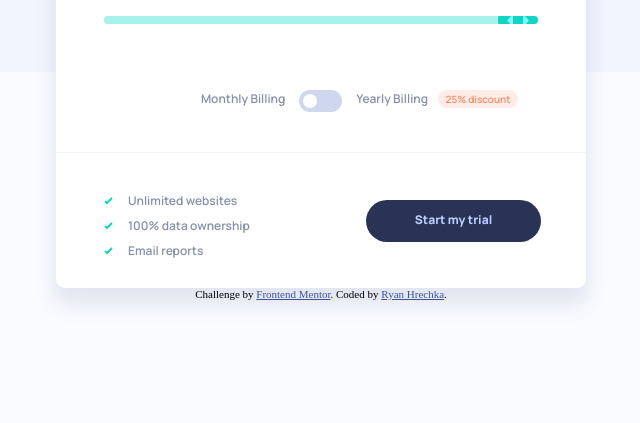
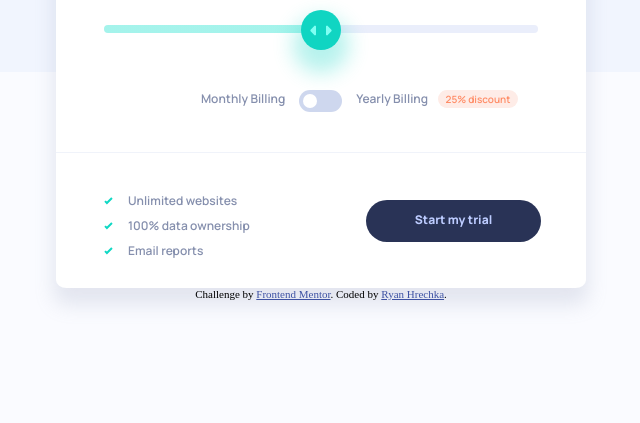
Before and after one commit to RAFH82/Pricing-component, a plain HTML site: page index.html in a window 1280 px wide. Shown: the part 377-800 px from the top of the page, without its empty margins (319-959 px from the left). Drawn offline with Linux system fonts and the light colour scheme.

Commit message:
Completed Range Input Styling

```diff
--- a/index.css
+++ b/index.css
@@ -162,11 +162,12 @@ body {
 	align-items: center;
 }
 
-input[type="range"] {
+/* input[type="range"] {
 	-webkit-appearance: none;
 	height: 8px;
 	margin: 10px 0;
 	flex: 0.82;
+	display: flex;
 	overflow: hidden;
 	background-color: hsl(224, 65%, 95%);
 	border-radius: 25px;
@@ -179,11 +180,12 @@ input[type="range"]::-webkit-slider-runnable-track {
 	height: 8px;
 	cursor: pointer;
 	border-radius: 25px;
+	background-color: hsl(224, 65%, 95%);
 }
 input[type="range"]::-webkit-slider-thumb {
 	-webkit-appearance: none;
 	background: hsl(174, 86%, 45%);
-	box-shadow: -200px 0px 0px 200px hsl(174, 77%, 80%);
+	box-shadow: -210px 0px 0px 200px hsl(174, 77%, 80%);
 	height: 40px;
 	width: 40px;
 	border-radius: 25px;
@@ -192,7 +194,80 @@ input[type="range"]::-webkit-slider-thumb {
 	background-position: center;
 	cursor: pointer;
 	margin-top: -16px;
+} */
+
+input[type="range"].styled-slider {
+	-webkit-appearance: none;
+	height: 42px;
+	flex: 0.82;
 }
+
+/*progress support*/
+input[type="range"].styled-slider.slider-progress {
+	--range: calc(var(--max) - var(--min));
+	--ratio: calc((var(--value) - var(--min)) / var(--range));
+	--sx: calc(0.5 * 2em + var(--ratio) * (100% - 2em));
+	margin-top: 18px;
+}
+
+input[type="range"].styled-slider:focus {
+	outline: none;
+}
+
+/*webkit*/
+input[type="range"].styled-slider::-webkit-slider-thumb {
+	-webkit-appearance: none;
+	width: 40px;
+	height: 40px;
+	border-radius: 25px;
+	background: hsl(174, 86%, 45%);
+	border: none;
+	box-shadow: 0 15px 20px 8px hsla(174, 86%, 45%, 0.3);
+	margin-top: -15px;
+	background-image: url("./images/icon-slider.svg");
+	background-repeat: no-repeat;
+	background-position: center;
+}
+
+input[type="range"].styled-slider::-webkit-slider-runnable-track {
+	height: 8px;
+	border-radius: 25px;
+	background: hsl(224, 65%, 95%);
+	box-shadow: none;
+}
+
+input[type="range"].styled-slider.slider-progress::-webkit-slider-runnable-track {
+	background: linear-gradient(hsl(174, 77%, 80%), hsl(174, 77%, 80%)) 0 /
+			var(--sx) 100% no-repeat,
+		hsl(224, 65%, 95%);
+}
+/* input[type="range"].styled-slider::-webkit-slider-thumb:hover {
+	background: #0061c3;
+} */
+
+/* input[type="range"].styled-slider:hover::-webkit-slider-runnable-track {
+	background: #e5e5e5;
+	border-color: #9a9a9a;
+} */
+
+/* input[type="range"].styled-slider::-webkit-slider-thumb:active {
+	background: #2f98f9;
+} */
+
+/* input[type="range"].styled-slider:active::-webkit-slider-runnable-track {
+	background: #f5f5f5;
+	border-color: #c1c1c1;
+} */
+
+/* input[type="range"].styled-slider.slider-progress:hover::-webkit-slider-runnable-track {
+	background: linear-gradient(#0061c3, #0061c3) 0 / var(--sx) 100% no-repeat,
+		#e5e5e5;
+}
+
+input[type="range"].styled-slider.slider-progress:active::-webkit-slider-runnable-track {
+	background: linear-gradient(#2f98f9, #2f98f9) 0 / var(--sx) 100% no-repeat,
+		#f5f5f5;
+} */
 
 /* Middle of Card
 ////////////// */
--- a/index.html
+++ b/index.html
@@ -30,6 +30,7 @@
 				color: hsl(228, 45%, 44%);
 			}
 		</style>
+		<script src="./scripts/rangeInput.js" defer></script>
 	</head>
 	<body>
 		<div class="content">
@@ -60,8 +61,8 @@
 							type="range"
 							min="1"
 							max="5"
-							value="50"
-							class="card__slider"
+							value="3"
+							class="styled-slider slider-progress"
 							id="myRange"
 						/>
 					</div>
--- /dev/null
+++ b/scripts/rangeInput.js
@@ -0,0 +1,8 @@
+for (let e of document.querySelectorAll(
+	'input[type="range"].slider-progress'
+)) {
+	e.style.setProperty("--value", e.value);
+	e.style.setProperty("--min", e.min == "" ? "0" : e.min);
+	e.style.setProperty("--max", e.max == "" ? "100" : e.max);
+	e.addEventListener("input", () => e.style.setProperty("--value", e.value));
+}
```
